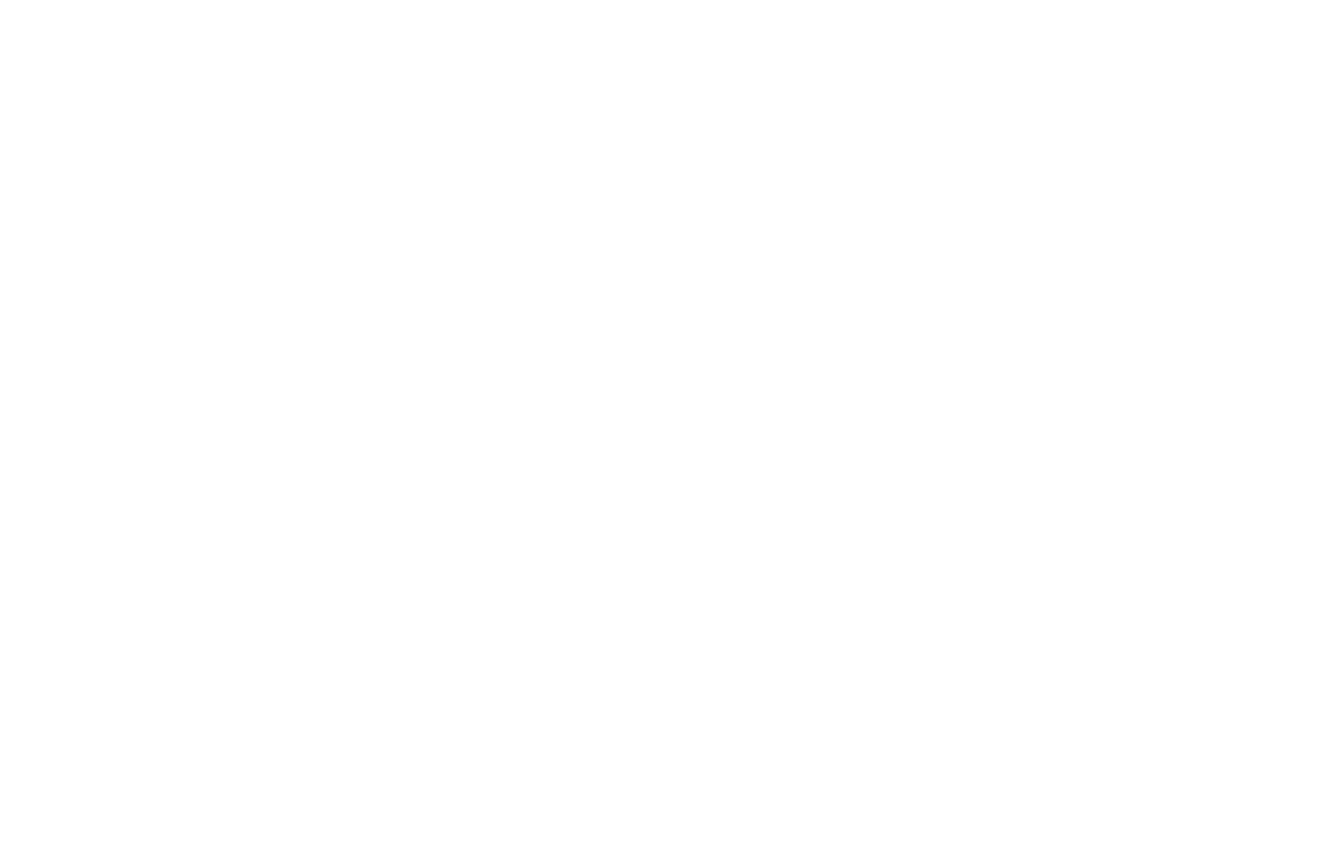
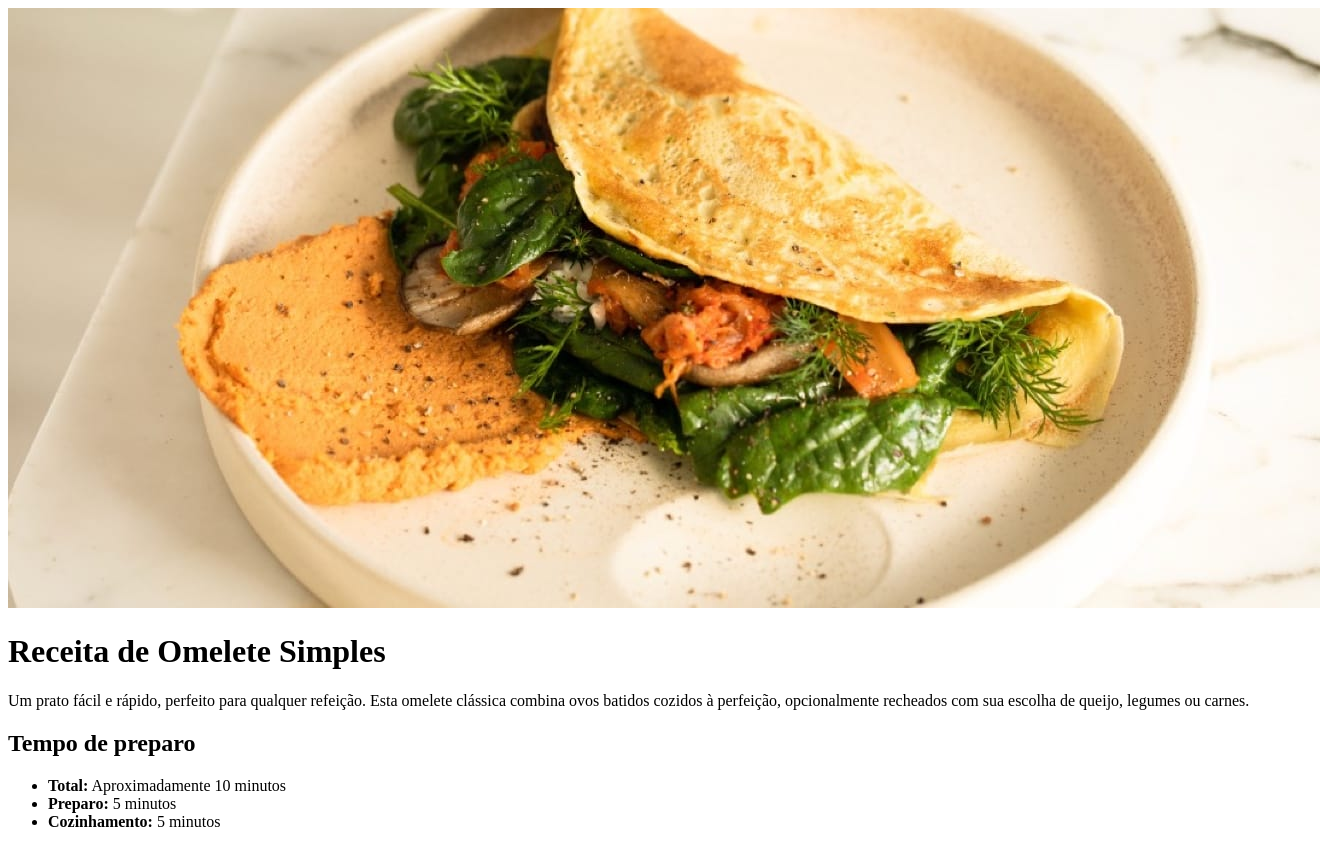
Before and after one commit to lobergo/receita, a plain HTML site: page index.html in a window 1280 px wide. Shown: the whole page, 1320 px wide, since content can reach past the window. Before the commit the page ends 800 px from the top, so only its background shows below. Drawn offline with Linux system fonts and the light colour scheme.

Commit message:
segundo commit do HTML

```diff
--- a/index.html
+++ b/index.html
@@ -1,5 +1,5 @@
 <!DOCTYPE html>
-<html lang="en">
+<html lang="pt-BR">
 <head>
     <meta charset="UTF-8">
     <meta http-equiv="X-UA-Compatible" content="IE=edge">
@@ -7,6 +7,27 @@
     <title>Receita de Omelete</title>
 </head>
 <body>
+    <div>
+        <img src="./assets/image-omelette.jpeg" alt="imagem de um omelete recheado de folhas verdes e legumes">
 
+        <h1>Receita de Omelete Simples</h1>
+        <p>Um prato fácil e rápido, perfeito para qualquer refeição. Esta omelete clássica combina ovos batidos cozidos à perfeição, opcionalmente recheados com sua escolha de queijo, legumes ou carnes.</p>
+
+        <div>
+            <h2>Tempo de preparo</h2>
+
+            <ul>
+                <li>
+                    <strong>Total:</strong> Aproximadamente 10 minutos
+                </li>
+                <li>
+                    <strong>Preparo:</strong> 5 minutos
+                </li>
+                <li>
+                    <strong>Cozinhamento:</strong> 5 minutos
+                </li>
+            </ul>
+        </div>
+    </div>
 </body>
 </html>
```
